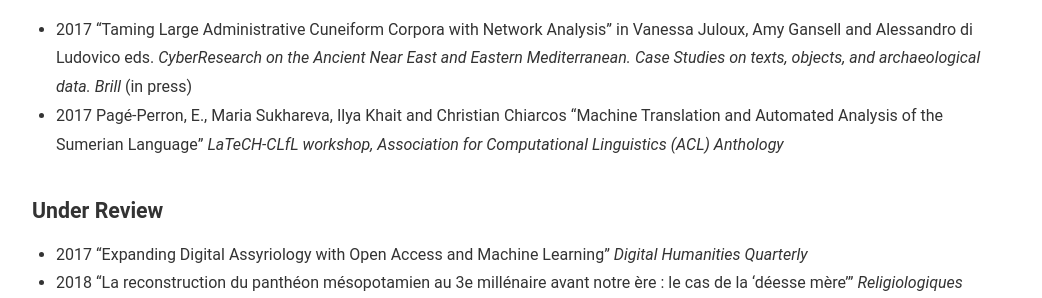
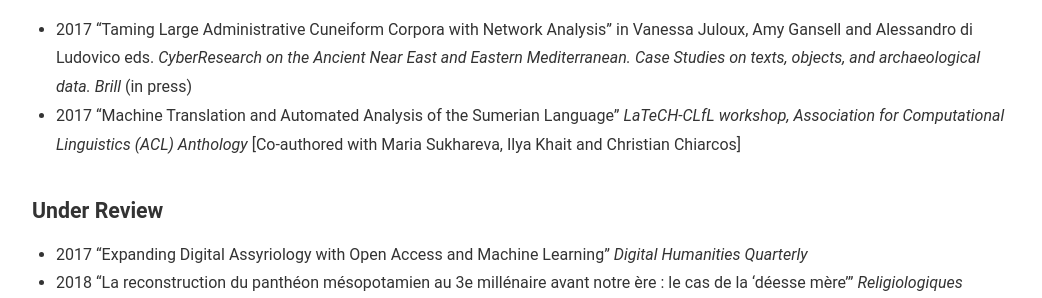
Before and after one commit to epageperron/epageperron.info, a Jekyll site: the page built from publications.md, in a window 1280 px wide. Shown: the part 251-549 px from the top of the page, without its empty margins (118-1160 px from the left). Built offline with Jekyll 4.4.1, drawn with Linux system fonts in a browser that asks for light colours.

Commit message:
Update publications.md

```diff
--- a/publications.md
+++ b/publications.md
@@ -7,7 +7,7 @@
 ## Publications
 ### Peer-reviewed articles, chapters and proceedings
 - 2017 	“Taming Large Administrative Cuneiform Corpora with Network Analysis” in Vanessa Juloux, Amy Gansell and Alessandro di Ludovico eds. *CyberResearch on the Ancient Near East and Eastern Mediterranean. Case Studies on texts, objects, and archaeological data. Brill* (in press)
-- 2017 	Pagé-Perron, E., Maria Sukhareva, Ilya Khait and Christian Chiarcos “Machine Translation and Automated Analysis of the Sumerian Language” *LaTeCH-CLfL workshop, Association for Computational Linguistics (ACL) Anthology*
+- 2017  “Machine Translation and Automated Analysis of the Sumerian Language” *LaTeCH-CLfL workshop, Association for Computational Linguistics (ACL) Anthology*  \[Co-authored with Maria Sukhareva, Ilya Khait and Christian Chiarcos\]
 
 ### Under Review
 - 2017 	“Expanding Digital Assyriology with Open Access and Machine Learning” *Digital Humanities Quarterly*
```
